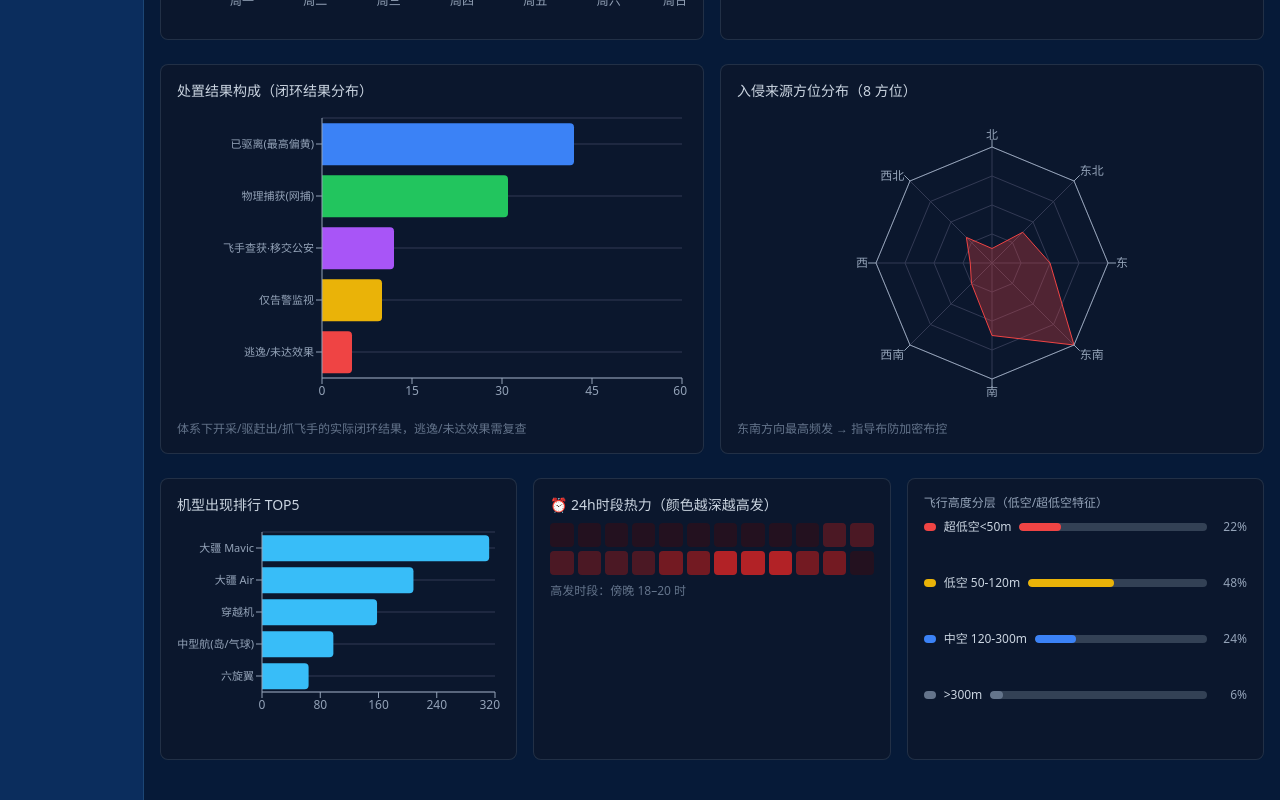
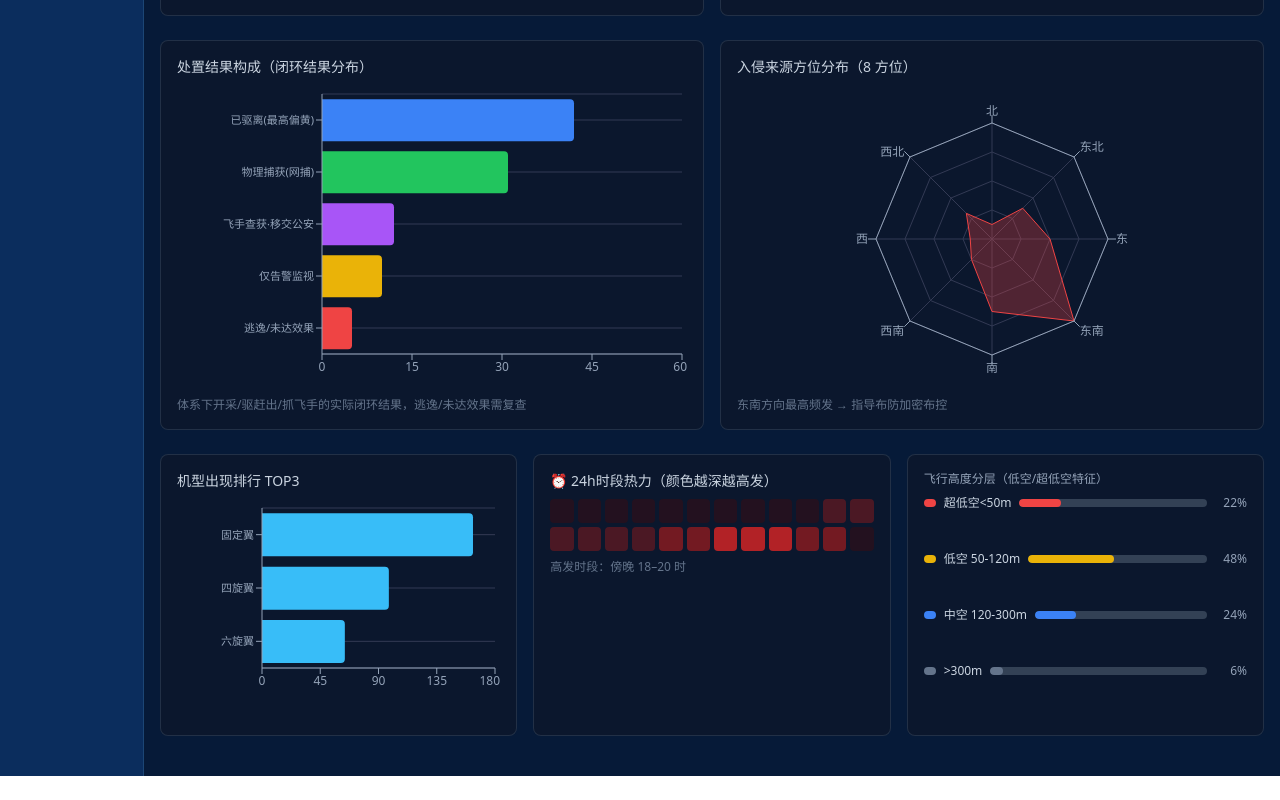
Before and after one commit to randolph190807/beihang-airspace-securit, a React (Vite) app: page /dataBoard in a window 1280 px wide. Shown: the part 650-1450 px from the top of the page. After the commit the page ends 1426 px from the top, so only its background shows below. Built offline with nearby package versions, Linux system fonts and the light colour scheme.

Commit message:
feat: 大盘数据修改

```diff
--- a/src/components/StatCard.tsx
+++ b/src/components/StatCard.tsx
@@ -38,7 +38,7 @@ export default function StatCard({
       {/* 卡片标题 */}
       <div className="text-slate-400 text-lg mb-3">{label}</div>
       {/* 环比变化 */}
-      {compareText && (
+      {/* {compareText && (
         <div
           className={cn("text-base flex items-center gap-1", {
             "text-red-400": compareType === "up",
@@ -47,7 +47,7 @@ export default function StatCard({
         >
           {compareType === "up" ? "▲" : "▼"} {compareText}
         </div>
-      )}
+      )} */}
     </div>
   );
 }
--- a/src/pages/dashboard.tsx
+++ b/src/pages/dashboard.tsx
@@ -112,10 +112,8 @@ const radarData = [
 
 // 5.机型出现TOP5
 const droneTopData = [
-  { name: "大疆 Mavic", val: 312 },
-  { name: "大疆 Air", val: 208 },
-  { name: "穿越机", val: 158 },
-  { name: "中型航(岛/气球)", val: 98 },
+  { name: "固定翼", val: 163 },
+  { name: "四旋翼", val: 98 },
   { name: "六旋翼", val: 64 },
 ];
 
@@ -256,7 +254,7 @@ export function DashboardPage() {
         <div className="grid grid-cols-3 gap-4 mb-6">
           {/* 左：机型出现排行TOP5 */}
           <div className={chartCardVariants()}>
-            <h3 className="text-sm text-slate-300 mb-3">机型出现排行 TOP5</h3>
+            <h3 className="text-sm text-slate-300 mb-3">机型出现排行 TOP3</h3>
             <ResponsiveContainer width="100%" height={200}>
               <BarChart layout="vertical" data={droneTopData}>
                 <CartesianGrid stroke="#333a54" horizontal={true} vertical={false} />
--- a/src/pages/dataBoard.tsx
+++ b/src/pages/dataBoard.tsx
@@ -104,10 +104,8 @@ const radarData = [
 
 // 5.机型出现TOP5
 const droneTopData = [
-  { name: "大疆 Mavic", val: 312 },
-  { name: "大疆 Air", val: 208 },
-  { name: "穿越机", val: 158 },
-  { name: "中型航(岛/气球)", val: 98 },
+  { name: "固定翼", val: 163 },
+  { name: "四旋翼", val: 98 },
   { name: "六旋翼", val: 64 },
 ];
 
@@ -248,7 +246,7 @@ export function DataBoardPage() {
         <div className="grid grid-cols-3 gap-4 mb-6">
           {/* 左：机型出现排行TOP5 */}
           <div className={chartCardVariants()}>
-            <h3 className="text-sm text-slate-300 mb-3">机型出现排行 TOP5</h3>
+            <h3 className="text-sm text-slate-300 mb-3">机型出现排行 TOP3</h3>
             <ResponsiveContainer width="100%" height={200}>
               <BarChart layout="vertical" data={droneTopData}>
                 <CartesianGrid stroke="#333a54" horizontal={true} vertical={false} />
```
